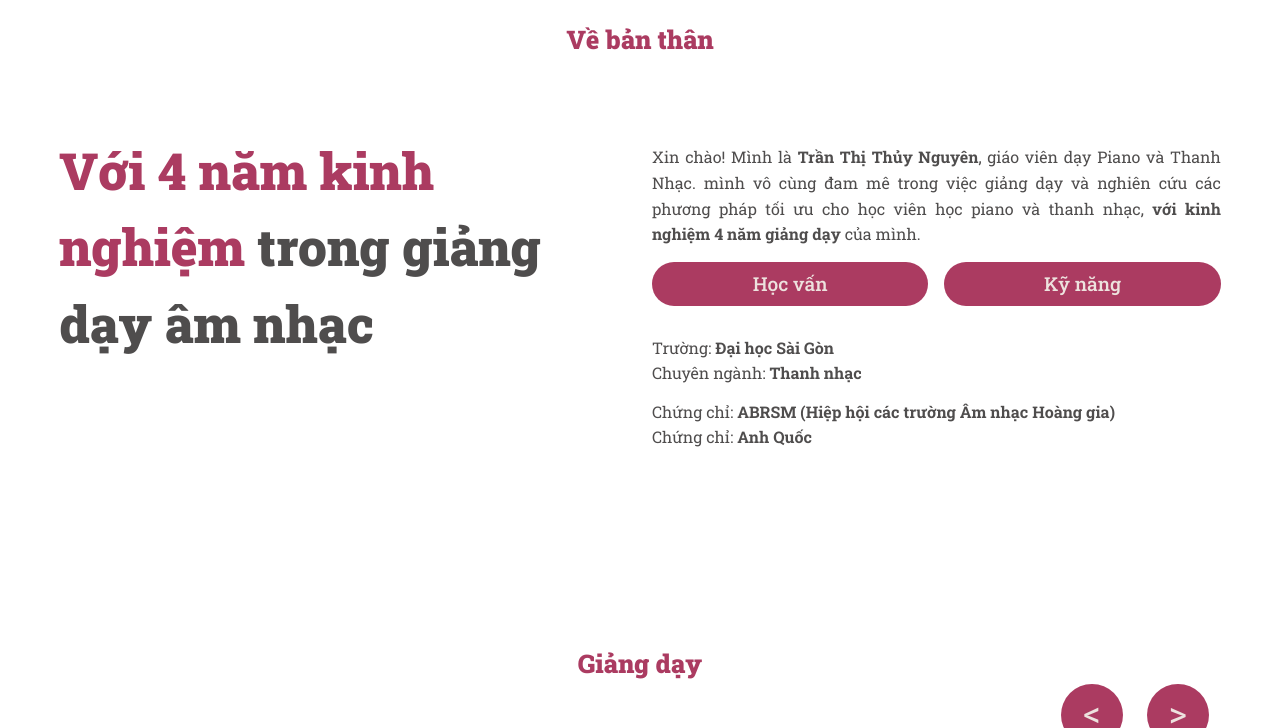
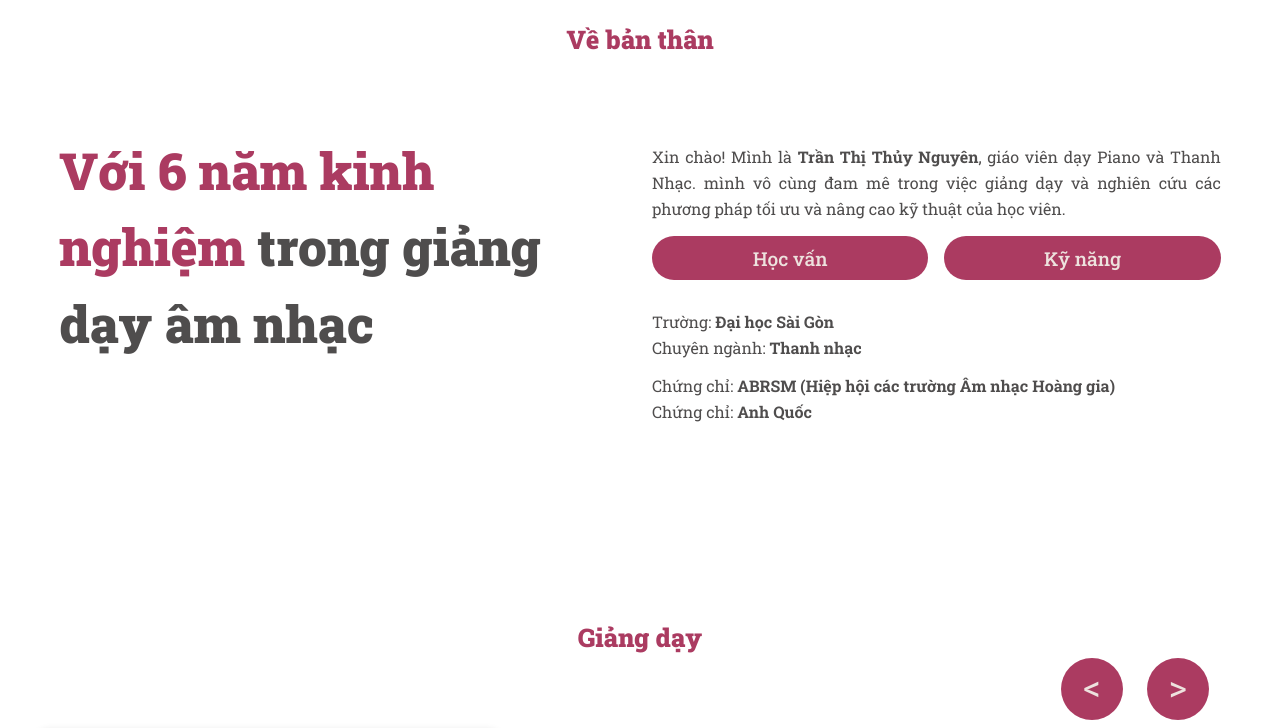
Before and after one commit to tranthithuynguyen/nguyencv, a plain HTML site: page index.html in a window 1280 px wide. Shown: the part 820-1548 px from the top of the page. Drawn offline with Linux system fonts and the light colour scheme.

Commit message:
Adjust content

```diff
--- a/index.html
+++ b/index.html
@@ -114,12 +114,12 @@
 
                 <div class="about-section__desc row">
                     <div class="about-section__desc-header col c-12 m-6">
-                        <h3 class="desc-header-text"><span>Với 4 năm kinh nghiệm</span> trong giảng dạy âm nhạc</h3>
+                        <h3 class="desc-header-text"><span>Với 6 năm kinh nghiệm</span> trong giảng dạy âm nhạc</h3>
                     </div>
 
                     <div class="about-section__body col c-12 m-6">
                         <div class="about-section__desc-text">
-                            <p class="desc-text">Xin chào! Mình là <span style="font-weight: bold;">Trần Thị Thủy Nguyên</span>, giáo viên dạy Piano và Thanh Nhạc. mình vô cùng đam mê trong việc giảng dạy và nghiên cứu các phương pháp tối ưu cho học viên học piano và thanh nhạc, <span style="font-weight: bold;">với kinh nghiệm 4 năm giảng dạy</span> của mình.</p>
+                            <p class="desc-text">Xin chào! Mình là <span style="font-weight: bold;">Trần Thị Thủy Nguyên</span>, giáo viên dạy Piano và Thanh Nhạc. mình vô cùng đam mê trong việc giảng dạy và nghiên cứu các phương pháp tối ưu và nâng cao kỹ thuật của học viên.</p>
                         </div>
                         <div class="about-section__skills">
                             <ul class="about-list">
```
